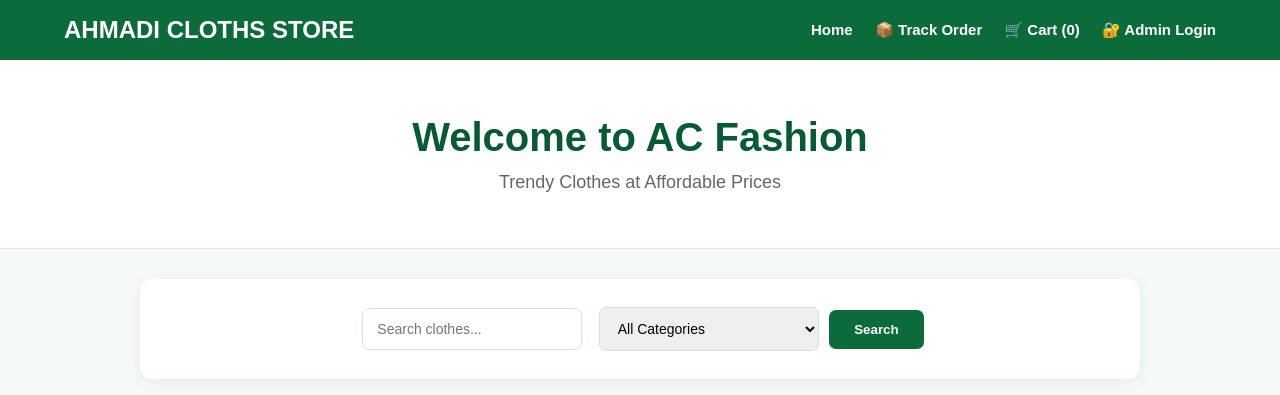
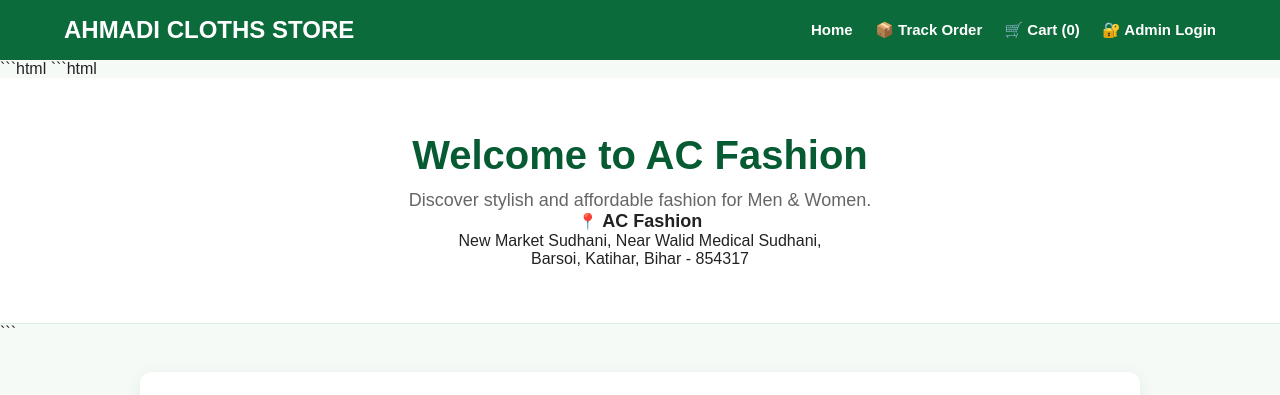
Before and after one commit to navedbarsoi-hue/clothing-order-website, a Flask app: page / in a window 1280 px wide. Shown: the top 395 px of the page. Run offline with Flask 3, Linux system fonts and the light colour scheme.

Commit message:
Update AC Fashion address

````diff
--- a/static/style.css
+++ b/static/style.css
@@ -960,5 +960,62 @@
     .track-box {
         padding: 22px;
     }
+}
 
+```css
+/* ========================================
+   STORE ADDRESS
+======================================== */
+
+.store-address {
+    margin: 28px auto 0;
+    padding: 16px 22px;
+
+    max-width: 650px;
+
+    background: #eef8f2;
+
+    border: 1px solid #cfe3d7;
+
+    border-radius: 10px;
+
+    color: #075b32;
+
+    font-size: 15px;
+
+    line-height: 1.7;
+
+    text-align: center;
+
+    box-shadow: 0 3px 10px rgba(0, 70, 35, 0.06);
 }
+
+.store-address strong {
+    font-size: 18px;
+}
+```
+
+```css
+.store-address {
+    display: block;
+    width: 90%;
+    max-width: 700px;
+    margin: 25px auto 0;
+    padding: 15px 20px;
+
+    background: #eef8f2;
+    border: 1px solid #cfe3d7;
+    border-radius: 10px;
+
+    color: #075b32;
+    text-align: center;
+    font-size: 15px;
+    line-height: 1.7;
+
+    box-shadow: 0 3px 10px rgba(0, 70, 35, 0.08);
+}
+
+.store-address strong {
+    font-size: 18px;
+}
+```
--- a/templates/index.html
+++ b/templates/index.html
@@ -38,13 +38,26 @@
 
 
     <!-- Hero Section -->
-    <section class="hero">
+    ```html
+```html
+<section class="hero">
 
-        <h1>Welcome to AC Fashion</h1>
+    <h1>Welcome to AC Fashion</h1>
 
-        <p>Trendy Clothes at Affordable Prices</p>
+    <p>
+        Discover stylish and affordable fashion for Men & Women.
+    </p>
 
-    </section>
+    <div class="store-address">
+        📍 <strong>AC Fashion</strong><br>
+        New Market Sudhani, Near Walid Medical Sudhani,<br>
+        Barsoi, Katihar, Bihar - 854317
+    </div>
+
+</section>
+```
+
+
 
 
     <!-- Search -->
````
